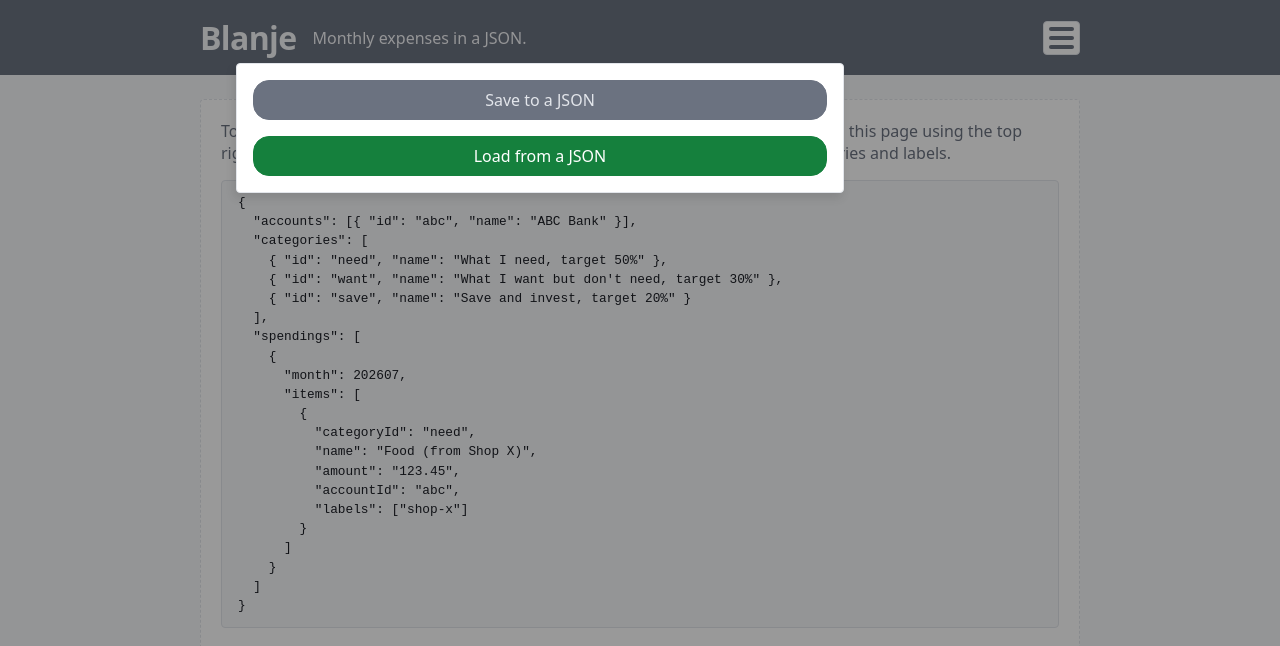
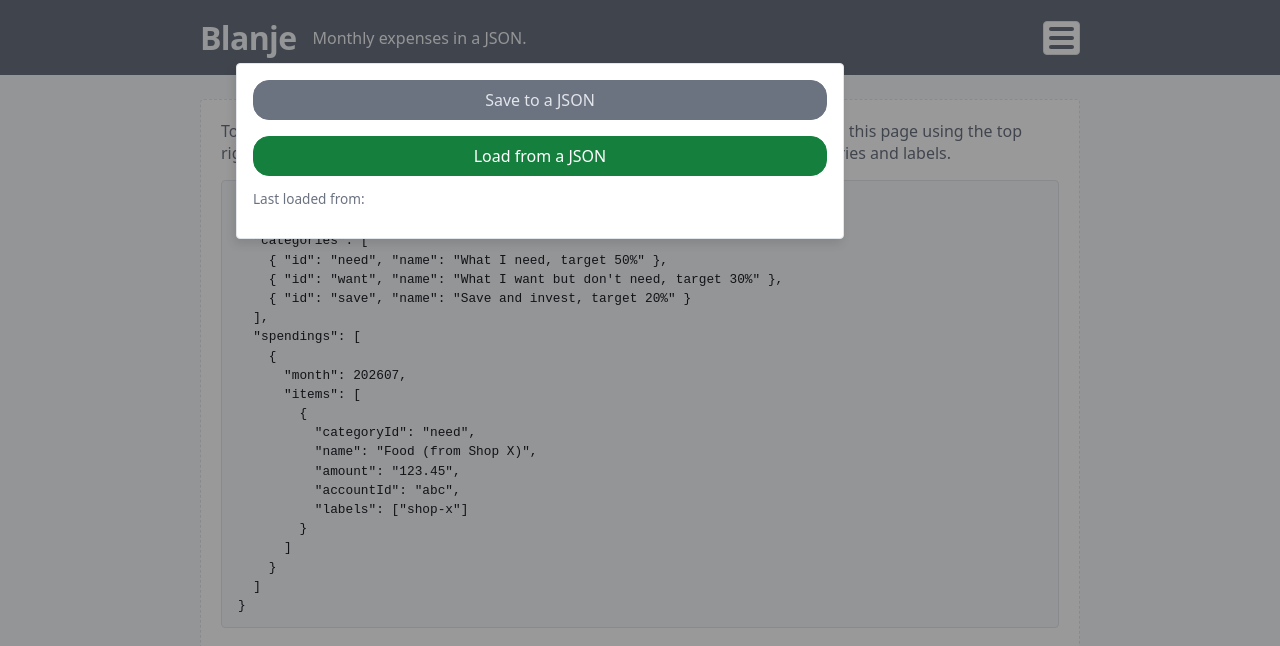
Before and after one commit to LongYC/blanje, a React (Vite) app: page / in a window 1280 px wide. Both pictures are taken after a click on the button "Toggle menu". Shown: the top 646 px of the page. Built offline with nearby package versions, Linux system fonts and the light colour scheme.

Commit message:
Show last loaded filename in app menu instead of footer.

```diff
--- a/src/App.tsx
+++ b/src/App.tsx
@@ -43,7 +43,7 @@ function getNowAsSelectedMonth(): number {
 
 export function App() {
   const [userData, setUserData] = useState<UserData | null>(() => readUserData());
-  const [filename, setFilename] = useState<string | null>(() => readLastLoadedFilename());
+  const [lastLoadedFilename, setLastLoadedFilename] = useState<string | null>(() => readLastLoadedFilename());
   const [selectedMonth, setSelectedMonth] = useState<number>(getNowAsSelectedMonth());
   const [confirmingClear, setConfirmingClear] = useState(false);
   const [hiddenAccountIds, setHiddenAccountIds] = useState<string[]>(() =>
@@ -89,14 +89,14 @@ export function App() {
   function handleLoaded(newUserData: UserData, newFilename: string) {
     // For undoing load JSON.
     setPreviousData(userData);
-    setPreviousFilename(filename);
+    setPreviousFilename(lastLoadedFilename);
     setPreviousLastEdited(lastEdited);
     setHiddenAccountIds([]);
     saveHiddenAccounts([]);
 
     newUserData.spendings.sort((a, b) => a.month - b.month);
     setUserData(newUserData);
-    setFilename(newFilename);
+    setLastLoadedFilename(newFilename);
     writeUserData(newUserData);
     saveLastLoadedFilename(newFilename);
     setLastEdited("");
@@ -118,7 +118,7 @@ export function App() {
     if (!previousData) return;
     setUserData(previousData);
     writeUserData(previousData);
-    setFilename(previousFilename);
+    setLastLoadedFilename(previousFilename);
     if (previousFilename) saveLastLoadedFilename(previousFilename);
     else clearFilename();
     setLastEdited(previousLastEdited);
@@ -135,7 +135,7 @@ export function App() {
   function confirmClear() {
     clearAllData();
     setUserData(null);
-    setFilename(null);
+    setLastLoadedFilename(null);
     setPreviousData(null);
     setPreviousFilename(null);
     setConfirmingClear(false);
@@ -253,7 +253,7 @@ export function App() {
 
   function handleDownload() {
     if (!userData) return;
-    const name = lastEdited ? `blanje_${lastEdited}.json` : filename ?? "blanje.json";
+    const name = lastEdited ? `blanje_${lastEdited}.json` : lastLoadedFilename ?? "blanje.json";
     downloadJson(userData, name);
   }
 
@@ -262,7 +262,7 @@ export function App() {
       <section className={styles.sectionAppHeader}>
         <AppHeader
           onLoadedNewFile={handleLoaded}
-          hasExistingData={Boolean(userData)}
+          lastLoadedFilename={null}
           onDownload={handleDownload}
         />
       </section>
@@ -279,7 +279,7 @@ export function App() {
       <section className={styles.sectionAppHeader}>
         <AppHeader
           onLoadedNewFile={handleLoaded}
-          hasExistingData={Boolean(userData)}
+          lastLoadedFilename={lastLoadedFilename}
           onDownload={handleDownload}
         />
       </section>
@@ -317,7 +317,7 @@ export function App() {
         </div>
       </section>
       <section className={styles.sectionDangerZone}>
-        {userData && userData.spendings.length > 0 && <DangerZone filename={filename ?? "unknown"} onClear={handleClear} />}
+        {userData && userData.spendings.length > 0 && <DangerZone onClear={handleClear} />}
       </section>
       <ConfirmDialog
         open={confirmingClear}
--- a/src/components/AppHeader.module.css
+++ b/src/components/AppHeader.module.css
@@ -90,3 +90,14 @@
 .popover button:first-of-type {
   margin-top: 0;
 }
+
+.file {
+  color: var(--muted);
+  font-size: 0.85rem;
+  overflow-wrap: anywhere;
+}
+
+.filename {
+  font-weight: 500;
+  font-style: italic;
+}
--- a/src/components/AppHeader.tsx
+++ b/src/components/AppHeader.tsx
@@ -6,15 +6,16 @@ import { FileLoader } from "./FileLoader";
 
 interface AppHeaderProps {
   onLoadedNewFile: (newUserData: UserData, newFilename: string) => void;
-  hasExistingData: boolean;
+  lastLoadedFilename: string | null;
   onDownload: () => void;
 }
 
 export function AppHeader({
   onLoadedNewFile,
-  hasExistingData,
+  lastLoadedFilename,
   onDownload
 }: AppHeaderProps) {
+  const hasExistingData = Boolean(lastLoadedFilename);
   const popoverRef = useRef<HTMLDivElement>(null);
   const onLoadedNewFileClosePopover = (data: UserData, filename: string) => {
     onLoadedNewFile(data, filename);
@@ -34,6 +35,9 @@ export function AppHeader({
     <div id="app-menu-popover" popover="auto" ref={popoverRef} className={styles.popover}>
       <Button label="Save to a JSON" onClick={onDownload} variant="main" disabled={!hasExistingData} />
       <FileLoader onLoaded={onLoadedNewFileClosePopover} hasExistingData={hasExistingData} />
+      <p className={styles.file}>
+        Last loaded from: <span className={styles.filename}>{lastLoadedFilename}</span>
+      </p>
     </div>
   </div>;
 }
--- a/src/components/DangerZone.module.css
+++ b/src/components/DangerZone.module.css
@@ -9,33 +9,3 @@
   border: 1px solid var(--border);
   border-radius: 4px;
 }
-
-.text {
-  margin: 0;
-  color: var(--muted);
-  font-size: 0.9rem;
-  overflow-wrap: anywhere;
-}
-
-.filename {
-  display: block;
-  color: var(--text);
-  font-weight: 500;
-  font-style: italic;
-}
-
-@media (min-width: 640px) {
-  .filename {
-    display: inline;
-  }
-}
-
-.danger button {
-  margin-top: 1rem;
-}
-
-@media (min-width: 640px) {
-  .danger button {
-    margin-top: 0;
-  }
-}
--- a/src/components/DangerZone.tsx
+++ b/src/components/DangerZone.tsx
@@ -2,16 +2,12 @@ import styles from "./DangerZone.module.css";
 import { Button } from "./Button";
 
 interface DangerZoneProps {
-  filename: string;
   onClear: () => void;
 }
 
-export function DangerZone({ filename, onClear }: DangerZoneProps) {
+export function DangerZone({onClear}: DangerZoneProps) {
   return (
     <section className={styles.danger}>
-      <p className={styles.text}>
-        Last loaded from: <span className={styles.filename}>{filename}</span>
-      </p>
       <Button label="Clear all loaded data" onClick={onClear} variant="muted" />
     </section>
   );
```
